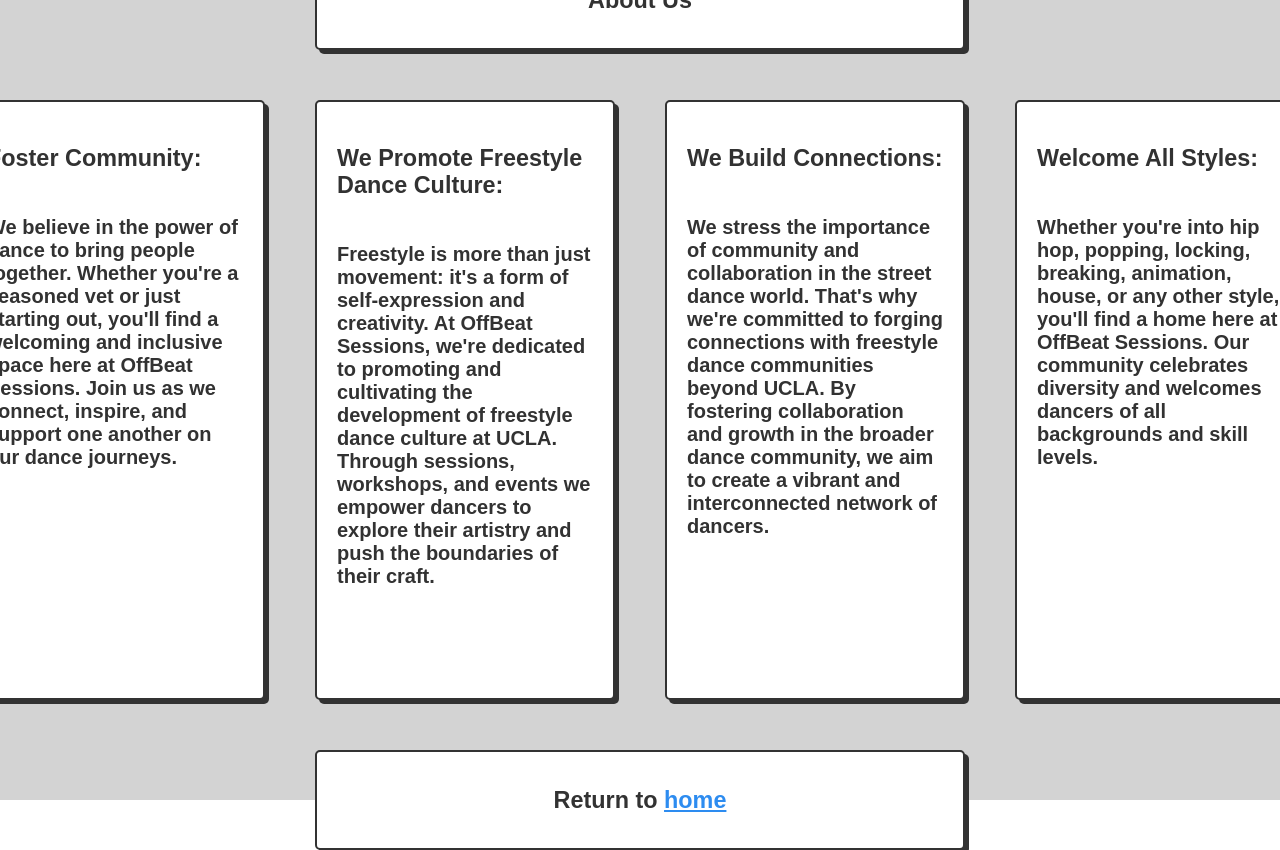
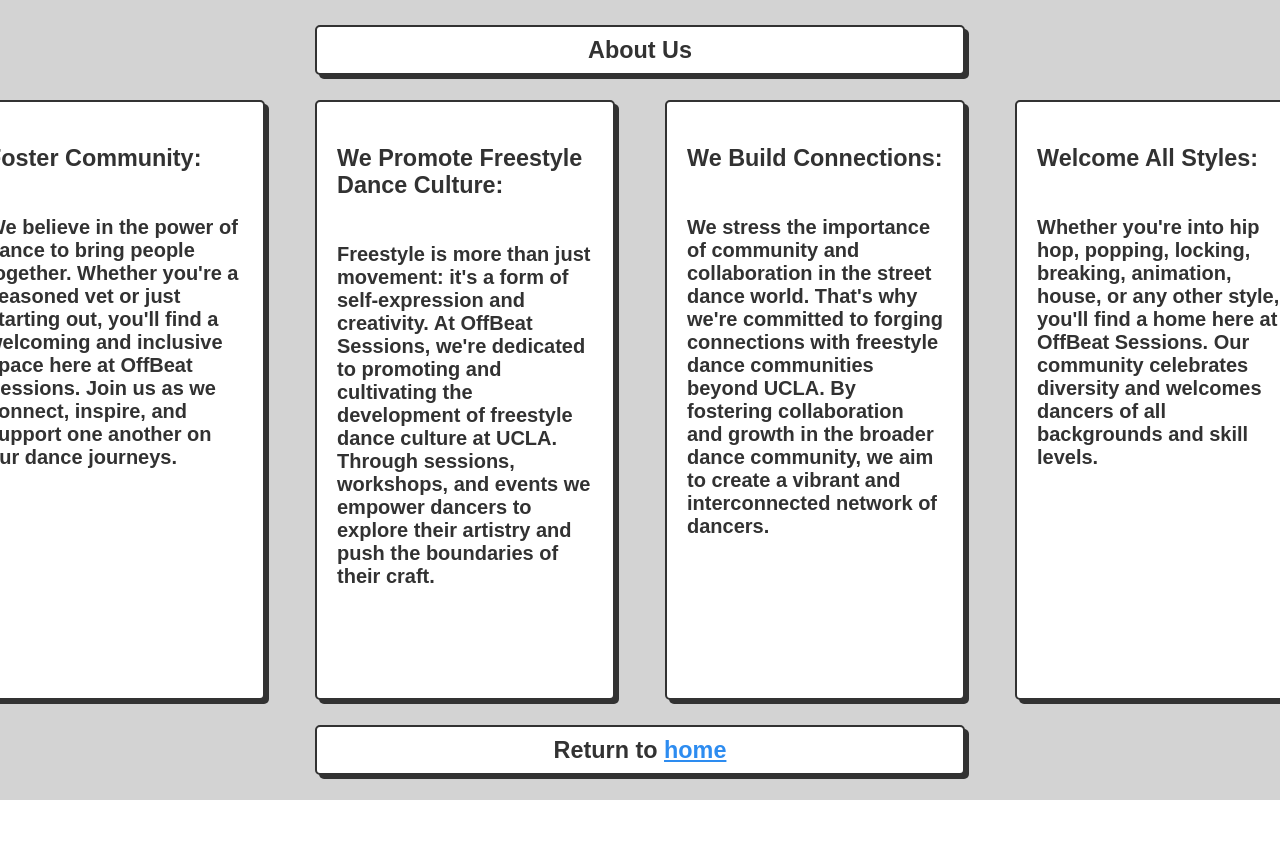
Before and after one commit to ghapanda/MERN-MASTERMINDS, a React (Create React App) app in the folder client/: page /aboutus in a window 1280 px wide. Shown: the top 850 px of the page. After the commit the page ends 800 px from the top, so only its background shows below. Built offline with nearby package versions, Linux system fonts and the light colour scheme; a web font is replaced by a local one.

Commit message:
spacing for home and about us fixed

```diff
--- a/client/src/components/aboutus.css
+++ b/client/src/components/aboutus.css
@@ -55,13 +55,13 @@
   --font-color-sub: #666;
   --bg-color: #fff;
   --main-color: #323232;
-  padding: 20px;
+  padding: 0px;
   background: white;
   display: flex;
   flex-direction: row;
   align-items: flex-start;
   justify-content: top;
-  gap: 20px;
+  gap: 0px;
   border-radius: 5px;
   border: 2px solid var(--main-color);
   box-shadow: 4px 4px var(--main-color);
@@ -74,12 +74,12 @@
   font-family: 'Poetsen One', sans-serif;
 
   width: 650px;
-  height: 100px;
+  height: 50px;
 
   display: flex;
   align-items: center;
   justify-content: center;
 
-  margin-top: 50px;
-  margin-bottom: 50px; /* Add margin-bottom for spacing */
+  margin-top: 25px;
+  margin-bottom: 25px; /* Add margin-bottom for spacing */
 }
--- a/client/src/components/home.css
+++ b/client/src/components/home.css
@@ -40,6 +40,7 @@
     color: #323232;
     cursor: pointer;
     background-color: #fff; /* Ensure background is white */
+    height: 50px;
 }
 
 .linkContainer {
```
